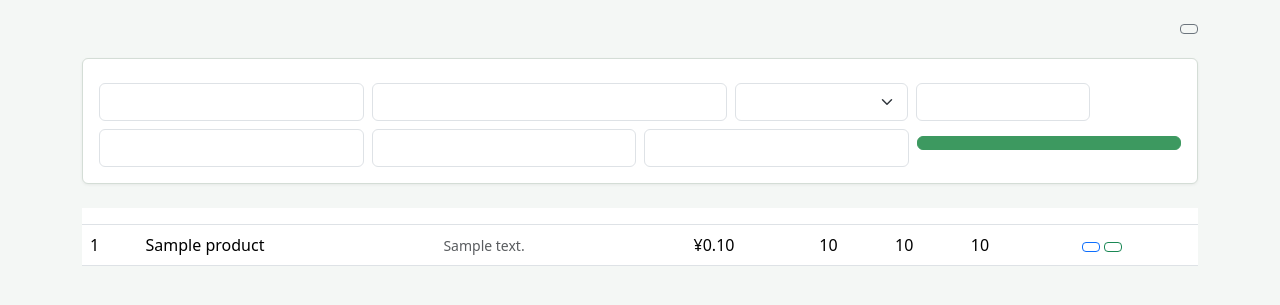
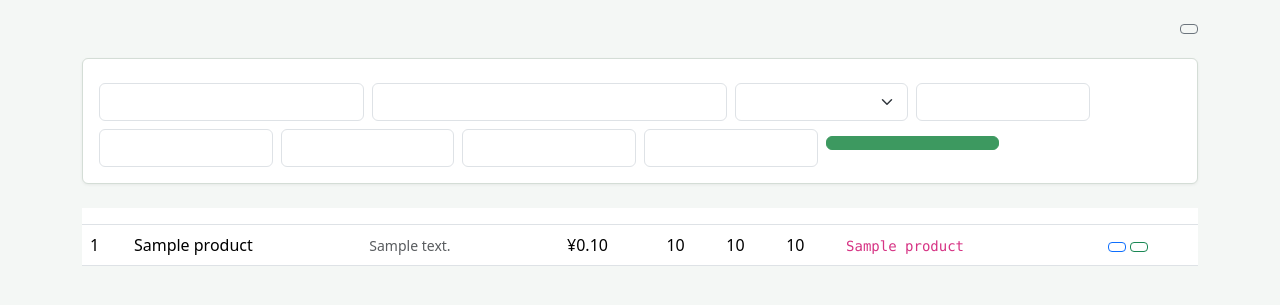
Before and after one commit to wjj-hermes/token-relay, a Python web app: template templates/admin/products.html in a window 1280 px wide. Shown: the part 56-361 px from the top of the page. Run offline with Jinja, Linux system fonts and the light colour scheme; the template is opened without the code that fills it: most values are stand-ins (such as "Sample title", 1, 10 or a date in 2020); lists and menus that the app fills with data are empty.

Commit message:
feat: add model binding to product management
Admin can now set model_name on products. When a product has a model
bound, auto-generated keys from payment will only work with that model.

Co-Authored-By: Claude Opus 4.7 <noreply@anthropic.com>

```diff
--- a/i18n.py
+++ b/i18n.py
@@ -171,6 +171,8 @@ MESSAGES = {
         "codex_config_note": "注意：wire_api 必须设置为 responses，model 使用上方可用模型列表中的名称。",
         "codex_chinese_hint": "如需让 Codex 使用中文回复，在 ~/.codex/AGENTS.md 中添加指令：",
         "all_models": "全部模型",
+        "bind_model": "绑定模型",
+        "bind_model_hint": "留空=不限模型，填写模型名称=只允许该模型",
         "analytics_title": "仪表盘",
         "daily_stats": "每日用量统计",
         "no_data": "暂无数据",
@@ -350,6 +352,8 @@ MESSAGES = {
         "codex_config_note": "Note: wire_api must be set to 'responses'. Use a model name from the available models list above.",
         "codex_chinese_hint": "To make Codex respond in Chinese, add instructions to ~/.codex/AGENTS.md:",
         "all_models": "All Models",
+        "bind_model": "Bind Model",
+        "bind_model_hint": "Leave empty = no restriction, fill in model name = only allow that model",
         "analytics_title": "Analytics",
         "daily_stats": "Daily Usage Statistics",
         "no_data": "No data yet",
--- a/templates/admin/products.html
+++ b/templates/admin/products.html
@@ -28,16 +28,19 @@
                 </div>
             </div>
             <div class="row g-2">
-                <div class="col-md-3">
+                <div class="col-md-2">
                     <input type="number" name="token_amount" class="form-control" placeholder="{{ t('token_amount') }}">
                 </div>
-                <div class="col-md-3">
+                <div class="col-md-2">
                     <input type="number" name="duration_days" class="form-control" placeholder="{{ t('duration_days') }}">
                 </div>
-                <div class="col-md-3">
+                <div class="col-md-2">
                     <input type="number" name="daily_limit" class="form-control" placeholder="{{ t('daily_limit_label') }}">
                 </div>
-                <div class="col-md-3">
+                <div class="col-md-2">
+                    <input type="text" name="model_name" class="form-control" placeholder="{{ t('bind_model') }}">
+                </div>
+                <div class="col-md-2">
                     <button class="btn btn-primary w-100">{{ t("add_btn") }}</button>
                 </div>
             </div>
@@ -47,7 +50,7 @@
 
 <div class="table-responsive">
     <table class="table table-hover">
-        <thead><tr><th>{{ t("col_id") }}</th><th>{{ t("name") }}</th><th>{{ t("product_desc") }}</th><th>{{ t("col_type") }}</th><th>{{ t("col_price") }}</th><th>{{ t("token_amount") }}</th><th>{{ t("duration_days") }}</th><th>{{ t("col_daily_limit") }}</th><th>{{ t("col_status") }}</th><th>{{ t("action") }}</th></tr></thead>
+        <thead><tr><th>{{ t("col_id") }}</th><th>{{ t("name") }}</th><th>{{ t("product_desc") }}</th><th>{{ t("col_type") }}</th><th>{{ t("col_price") }}</th><th>{{ t("token_amount") }}</th><th>{{ t("duration_days") }}</th><th>{{ t("col_daily_limit") }}</th><th>{{ t("model") }}</th><th>{{ t("col_status") }}</th><th>{{ t("action") }}</th></tr></thead>
         <tbody>
         {% for p in products %}
         <tr>
@@ -59,6 +62,7 @@
             <td>{{ "{:,}".format(p.token_amount) if p.token_amount else "-" }}</td>
             <td>{{ p.duration_days if p.duration_days else "-" }}</td>
             <td>{{ "{:,}".format(p.daily_limit) if p.daily_limit else "-" }}</td>
+            <td>{% if p.model_name %}<code>{{ p.model_name }}</code>{% else %}-{% endif %}</td>
             <td><span class="badge bg-{{ 'success' if p.is_active else 'secondary' }}">{{ t("listed") if p.is_active else t("unlisted") }}</span></td>
             <td>
                 <button class="btn btn-sm btn-outline-primary" data-bs-toggle="modal" data-bs-target="#editModal{{ p.id }}">{{ t("edit") }}</button>
@@ -115,6 +119,10 @@
                                     <input type="number" name="daily_limit" class="form-control" value="{{ p.daily_limit }}">
                                 </div>
                             </div>
+                            <div class="mb-3">
+                                <label class="form-label">{{ t("bind_model") }}</label>
+                                <input type="text" name="model_name" class="form-control" value="{{ p.model_name or '' }}" placeholder="{{ t('bind_model_hint') }}">
+                            </div>
                         </div>
                         <div class="modal-footer">
                             <button type="button" class="btn btn-secondary" data-bs-dismiss="modal">{{ t("cancel") }}</button>
```
Also changed, not shown: routers/admin.py (+5 -2 lines).
